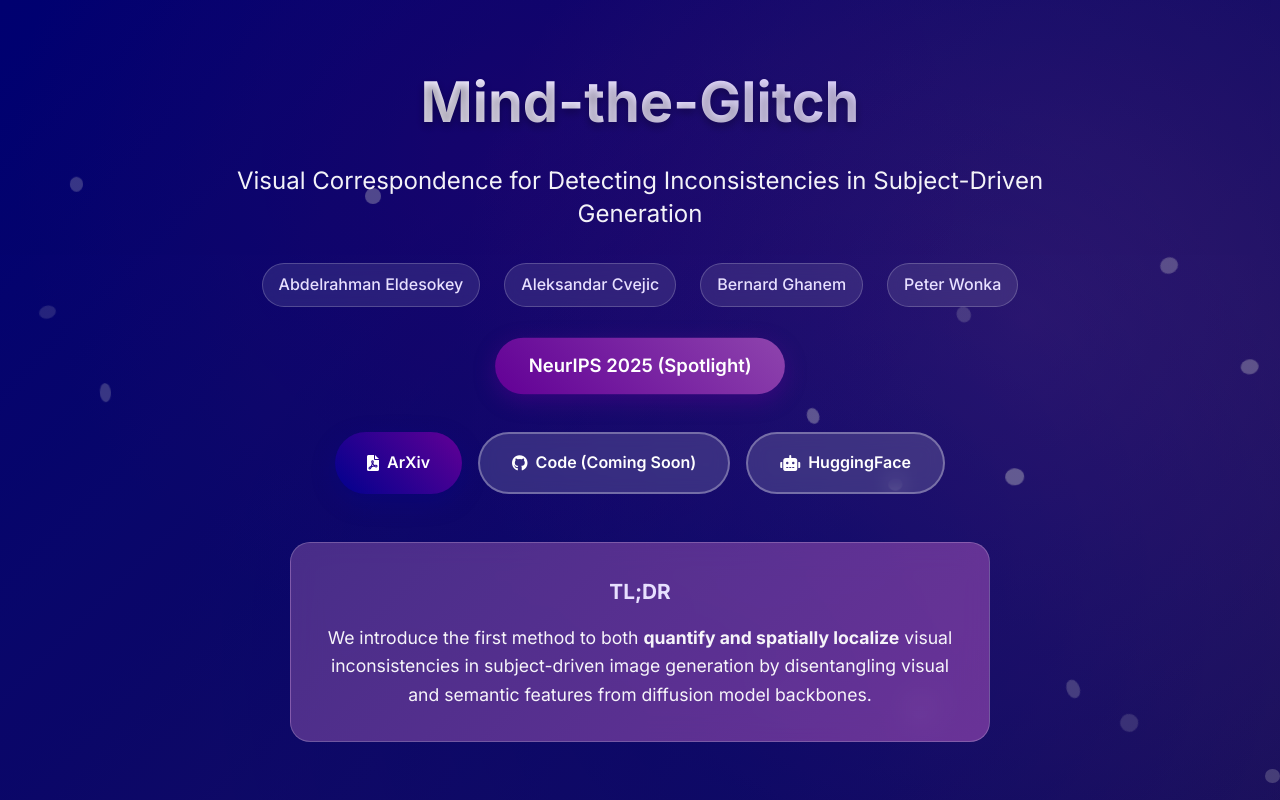
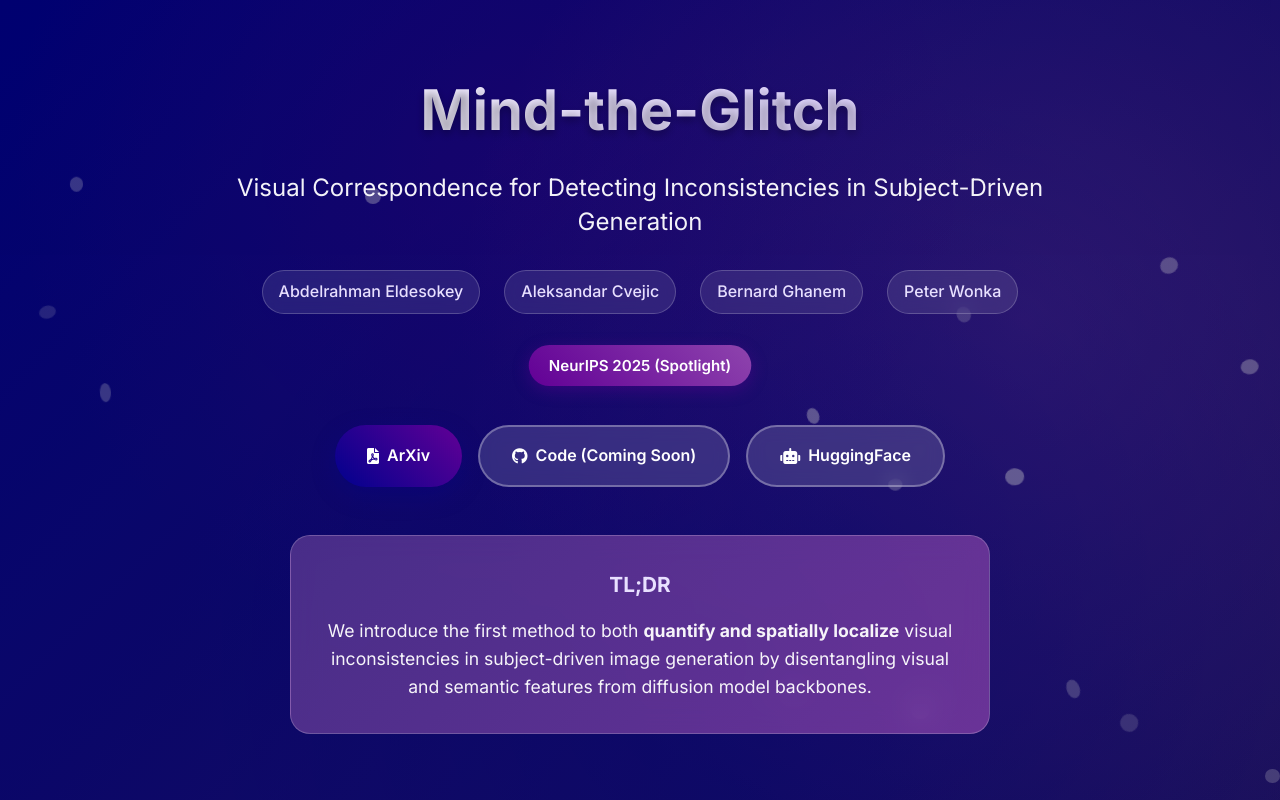
Before and after one commit to abdo-eldesokey/mind-the-glitch, a plain HTML site: page index.html in a window 1280 px wide. Shown: the top 800 px of the page. Drawn offline with Linux system fonts and the light colour scheme.

Commit message:
add icon

```diff
--- a/index.html
+++ b/index.html
@@ -4,6 +4,7 @@
     <meta charset="UTF-8">
     <meta name="viewport" content="width=device-width, initial-scale=1.0">
     <title>Mind-the-Glitch: Visual Correspondence for Detecting Inconsistencies in Subject-Driven Generation</title>
+    <link rel="icon" type="image/x-icon" href="public/logo.ico">
     <link rel="stylesheet" href="styles.css">
     <link href="https://cdnjs.cloudflare.com/ajax/libs/font-awesome/6.0.0/css/all.min.css" rel="stylesheet">
     <link href="https://fonts.googleapis.com/css2?family=Inter:wght@300;400;500;600;700&display=swap" rel="stylesheet">
@@ -30,7 +31,7 @@
                 </div>
 
                 <div class="action-buttons">
-                    <a href="#" class="btn btn-primary">
+                    <a href="https://arxiv.org/abs/2509.21989" class="btn btn-primary">
                         <i class="fas fa-file-pdf"></i>
                         ArXiv
                     </a>
--- a/styles.css
+++ b/styles.css
@@ -118,11 +118,11 @@ body {
     display: inline-block;
     background: linear-gradient(45deg, #620096, #8e44ad);
     color: white;
-    padding: 0.8rem 2rem;
-    border-radius: 30px;
+    padding: 0.5rem 1.2rem;
+    border-radius: 20px;
     font-weight: 600;
-    font-size: 1.1rem;
-    box-shadow: 0 6px 20px rgba(98, 0, 150, 0.4);
+    font-size: 0.9rem;
+    box-shadow: 0 4px 15px rgba(98, 0, 150, 0.4);
     animation: pulse 2s infinite;
 }
 
```
Also changed, not shown: public/logo.ico (added), public/logo.png (added).
